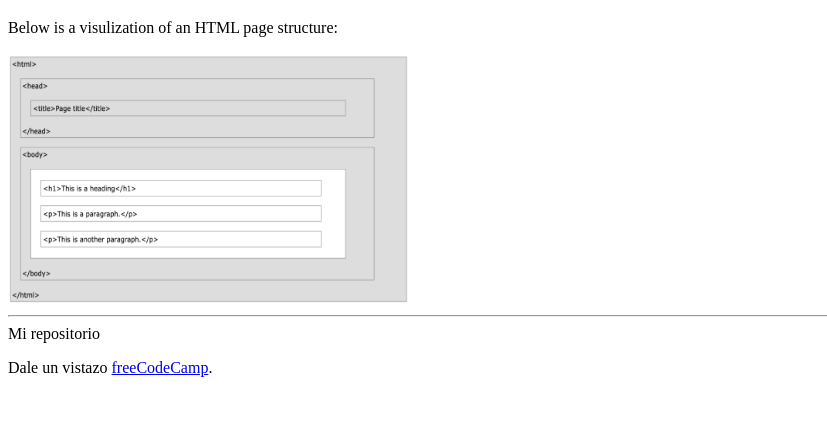
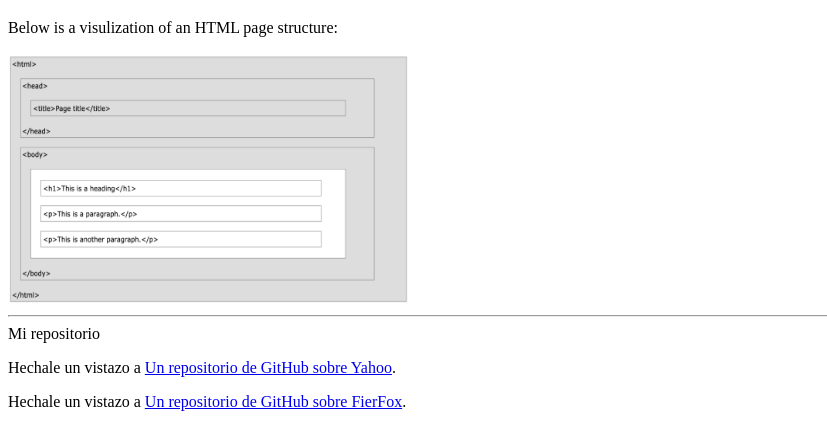
Before and after one commit to SaraGJ1706/SMX2-M12-IntroHTML-GitHubPages-main, a plain HTML site: page index.html in a window 1280 px wide. Shown: the part 598-1025 px from the top of the page, without its empty margins (0-827 px from the left). Before the commit the page ends 991 px from the top, so only its background shows below. Drawn offline with Linux system fonts and the light colour scheme.

Commit message:
2 enlaces de GitHub

```diff
--- a/index.html
+++ b/index.html
@@ -42,6 +42,8 @@
      Mi repositorio
 </head>
     <!--añadir dos enlaces a dos de tus repositorios de GITHUB que se han de abrir en pestañas diferentes del navegador. Ojo, que los repositorios han de ser públicos  -->
-    <p>Dale un vistazo <a href="https://github.com/SaraGJ1706/-Yahoo-" target="_blank">freeCodeCamp</a>.</p>
+    <p>Hechale un vistazo a <a href="https://github.com/SaraGJ1706/-Yahoo-" target="_blank">Un repositorio de GitHub sobre Yahoo</a>.</p>
+    <p>Hechale un vistazo a <a href="https://github.com/estebanantinolo/SMX2-M8UF1A1-HistoriaWeb-MozillaFirefox-EstebanAntinolo" target="_blank">Un repositorio de GitHub sobre FierFox</a>.</p>
+
 </body>
 </html>
```
